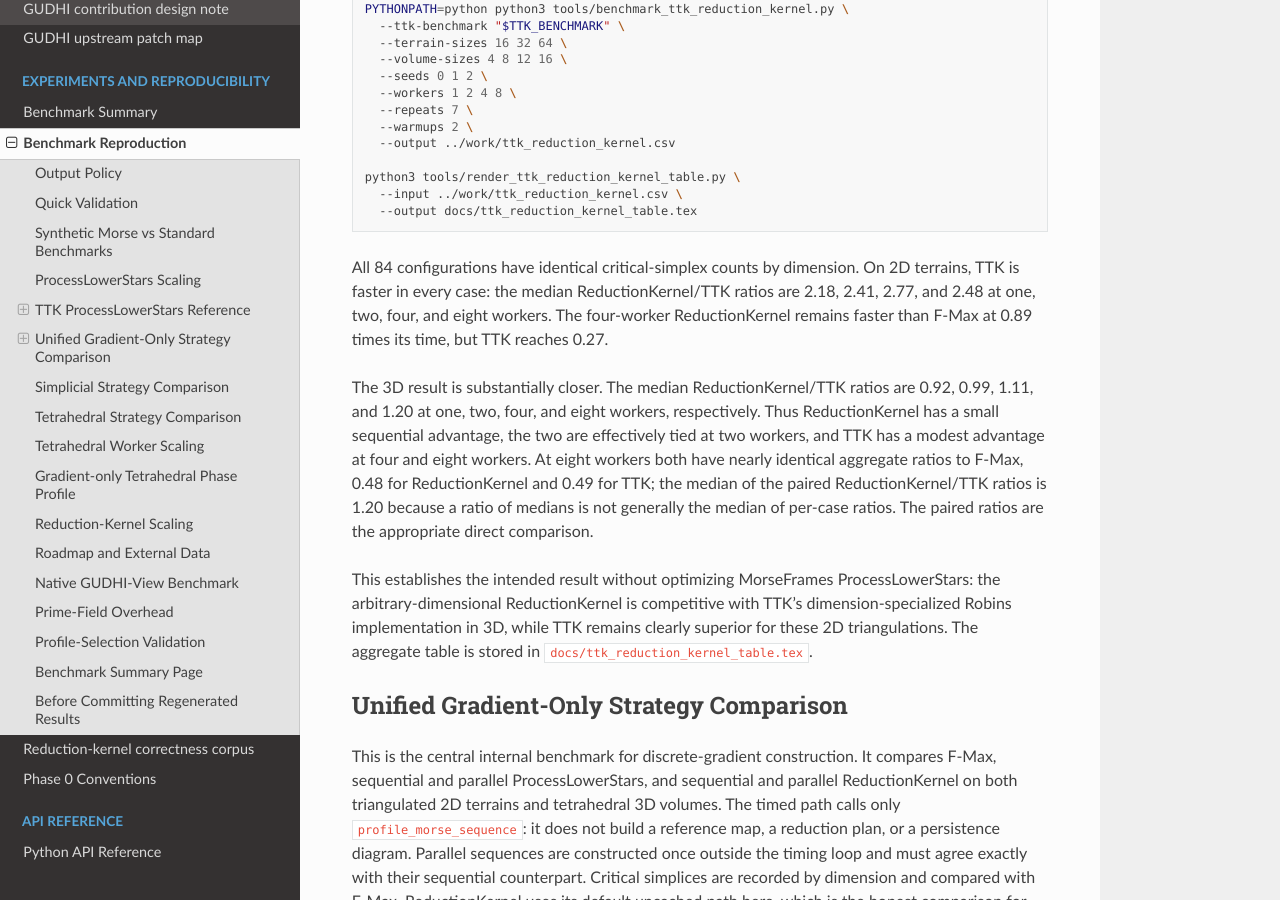
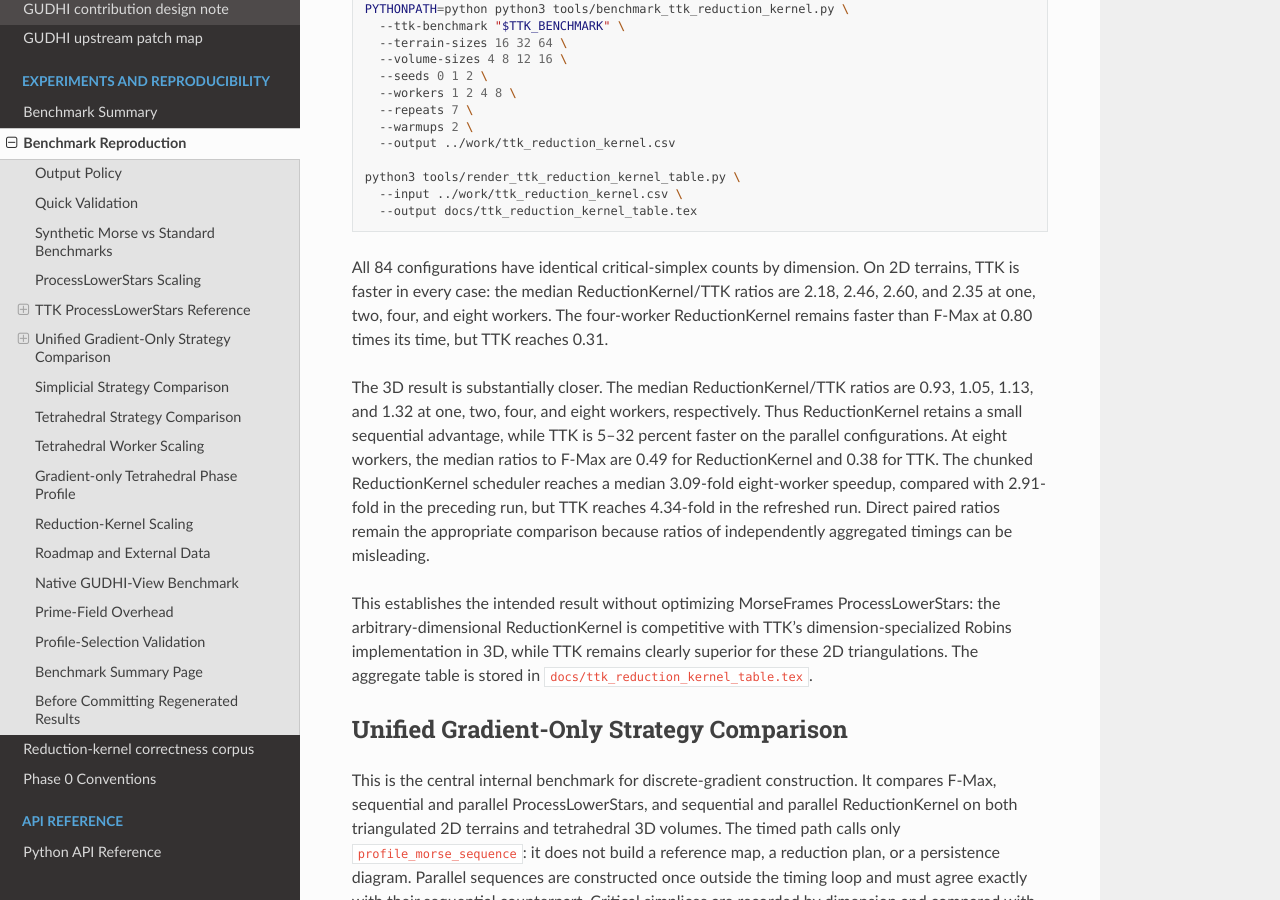
Before and after one commit to lnajman/morseframes, a Sphinx documentation site: the page built from docs/benchmark_reproduction.md, in a window 1280 px wide and 900 px high, scrolled down 4937 px. Built offline with Sphinx 7.4.7 and the Read the Docs theme 3.1.0, drawn with Linux system fonts in a browser that asks for light colours; the version number is read from the project's files by our own code.

Commit message:
Refresh ReductionKernel TTK comparison

```diff
--- a/docs/benchmark_reproduction.md
+++ b/docs/benchmark_reproduction.md
@@ -244,19 +244,20 @@ python3 tools/render_ttk_reduction_kernel_table.py \
 
 All 84 configurations have identical critical-simplex counts by dimension.
 On 2D terrains, TTK is faster in every case: the median ReductionKernel/TTK
-ratios are 2.18, 2.41, 2.77, and 2.48 at one, two, four, and eight workers. The
-four-worker ReductionKernel remains faster than F-Max at 0.89 times its time,
-but TTK reaches 0.27.
+ratios are 2.18, 2.46, 2.60, and 2.35 at one, two, four, and eight workers. The
+four-worker ReductionKernel remains faster than F-Max at 0.80 times its time,
+but TTK reaches 0.31.
 
 The 3D result is substantially closer. The median ReductionKernel/TTK ratios
-are 0.92, 0.99, 1.11, and 1.20 at one, two, four, and eight workers,
-respectively. Thus ReductionKernel has a small sequential advantage, the two
-are effectively tied at two workers, and TTK has a modest advantage at four and
-eight workers. At eight workers both have nearly identical aggregate ratios to
-F-Max, 0.48 for ReductionKernel and 0.49 for TTK; the median of the paired
-ReductionKernel/TTK ratios is 1.20 because a ratio of medians is not generally
-the median of per-case ratios. The paired ratios are the appropriate direct
-comparison.
+are 0.93, 1.05, 1.13, and 1.32 at one, two, four, and eight workers,
+respectively. Thus ReductionKernel retains a small sequential advantage, while
+TTK is 5--32 percent faster on the parallel configurations. At eight workers,
+the median ratios to F-Max are 0.49 for ReductionKernel and 0.38 for TTK. The
+chunked ReductionKernel scheduler reaches a median 3.09-fold eight-worker
+speedup, compared with 2.91-fold in the preceding run, but TTK reaches
+4.34-fold in the refreshed run. Direct paired ratios remain the appropriate
+comparison because ratios of independently aggregated timings can be
+misleading.
 
 This establishes the intended result without optimizing MorseFrames
 ProcessLowerStars: the arbitrary-dimensional ReductionKernel is competitive
```
Also changed, not shown: 2 other files.
